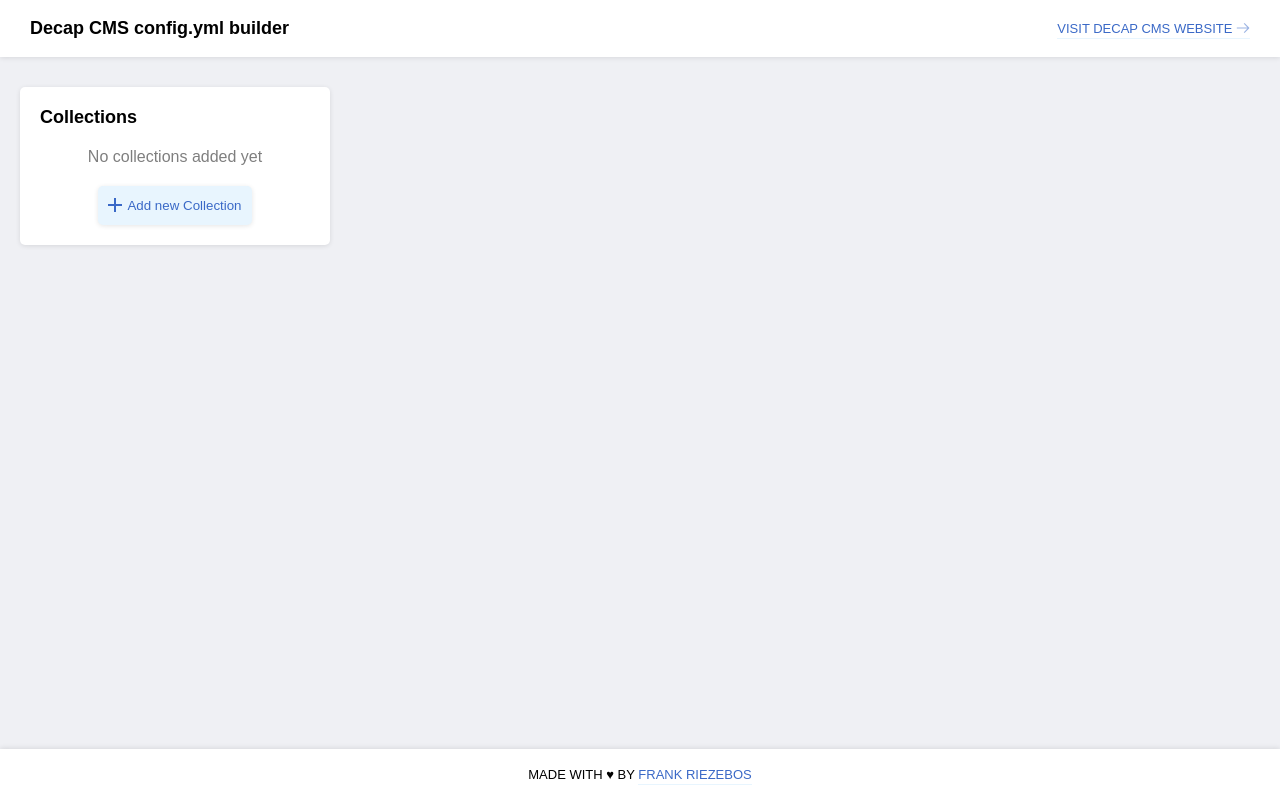
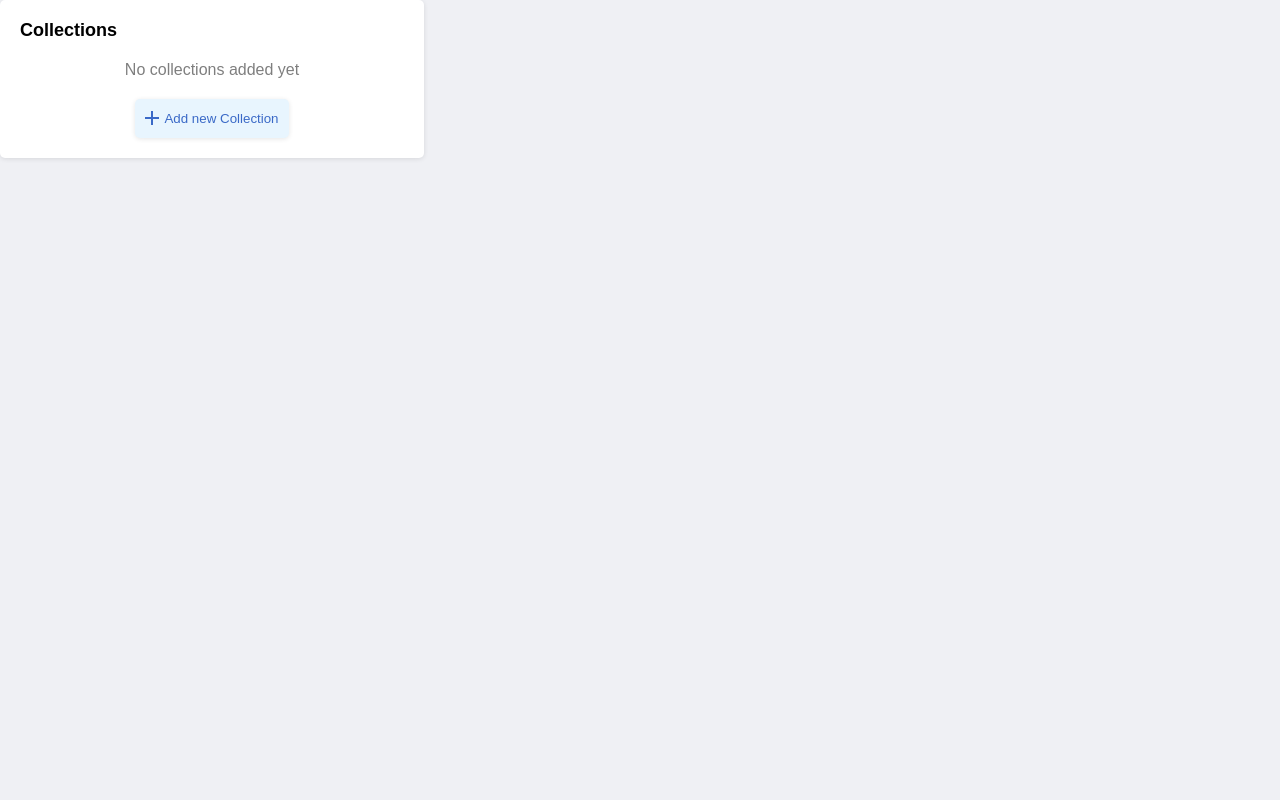
Before and after one commit to frankriezebos/decap-cms-config-builder, a Nuxt app: page / in a window 1280 px wide. Built offline with nearby package versions, Linux system fonts and the light colour scheme.

Commit message:
add page transitions

```diff
--- a/app.vue
+++ b/app.vue
@@ -1,9 +1,29 @@
 <template>
-  <NuxtLayout>
-    <Navbar />
-    <div class="page-inner">
+  <div>
+    <NuxtLayout>
       <NuxtPage />
-    </div>
-    <Footer />
-  </NuxtLayout>
+    </NuxtLayout>
+  </div>
 </template>
+
+<style>
+.page-enter-from {
+  transform: translateX(-100%);
+}
+
+.page-leave-to {
+  transform: translateX(100%);
+}
+
+.page-enter-active,
+.page-leave-active {
+  transition-property: all;
+  transition-timing-function: ease;
+  transition-duration: 500ms;
+}
+
+.page-enter,
+.page-leave-to {
+  opacity: 0;
+}
+</style>
--- a/nuxt.config.ts
+++ b/nuxt.config.ts
@@ -3,4 +3,7 @@ export default defineNuxtConfig({
   compatibilityDate: "2024-04-03",
   devtools: { enabled: true },
   css: ["assets/style.scss"],
+  app: {
+    pageTransition: { name: "page", mode: "out-in" },
+  },
 });
```
